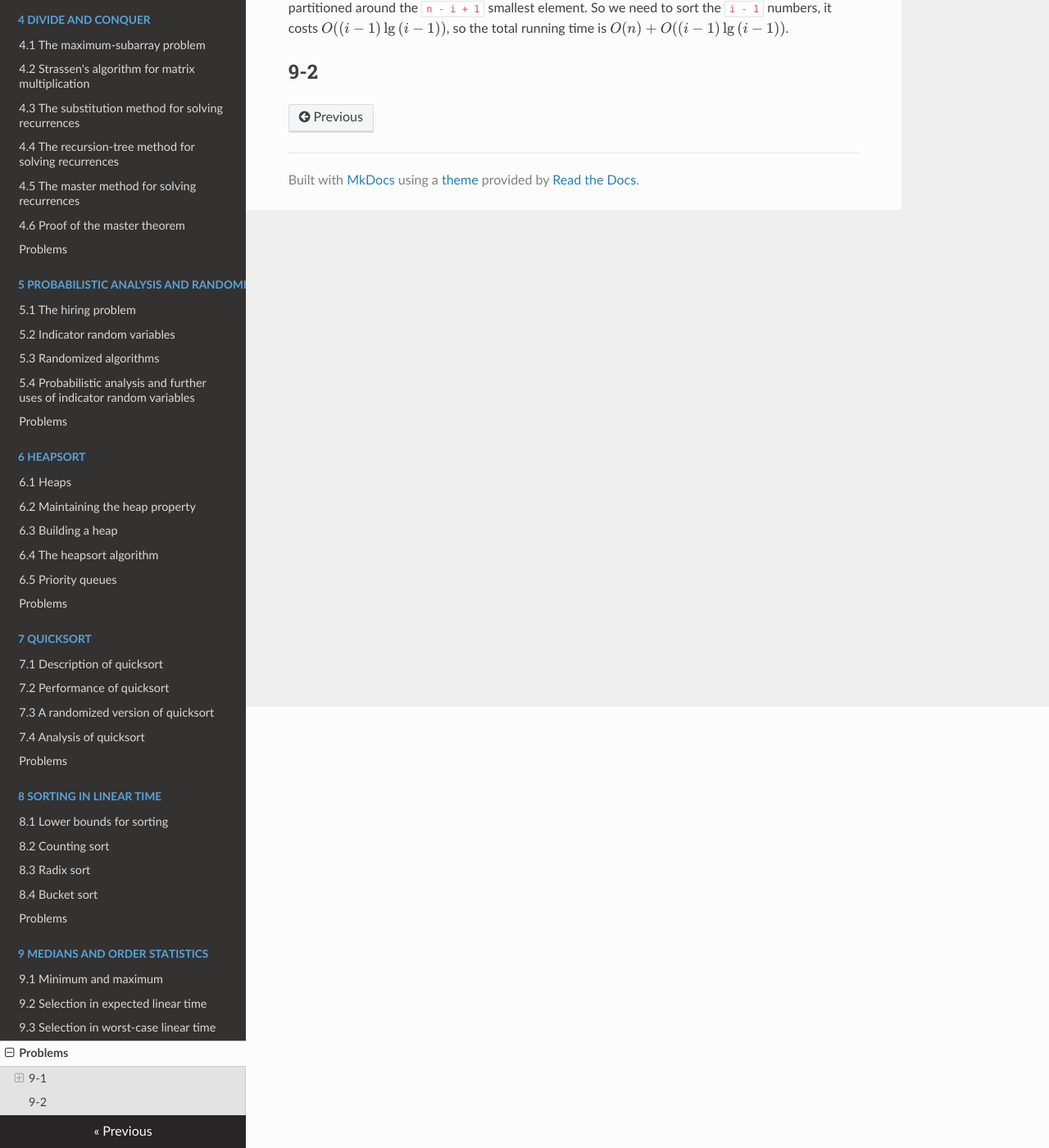
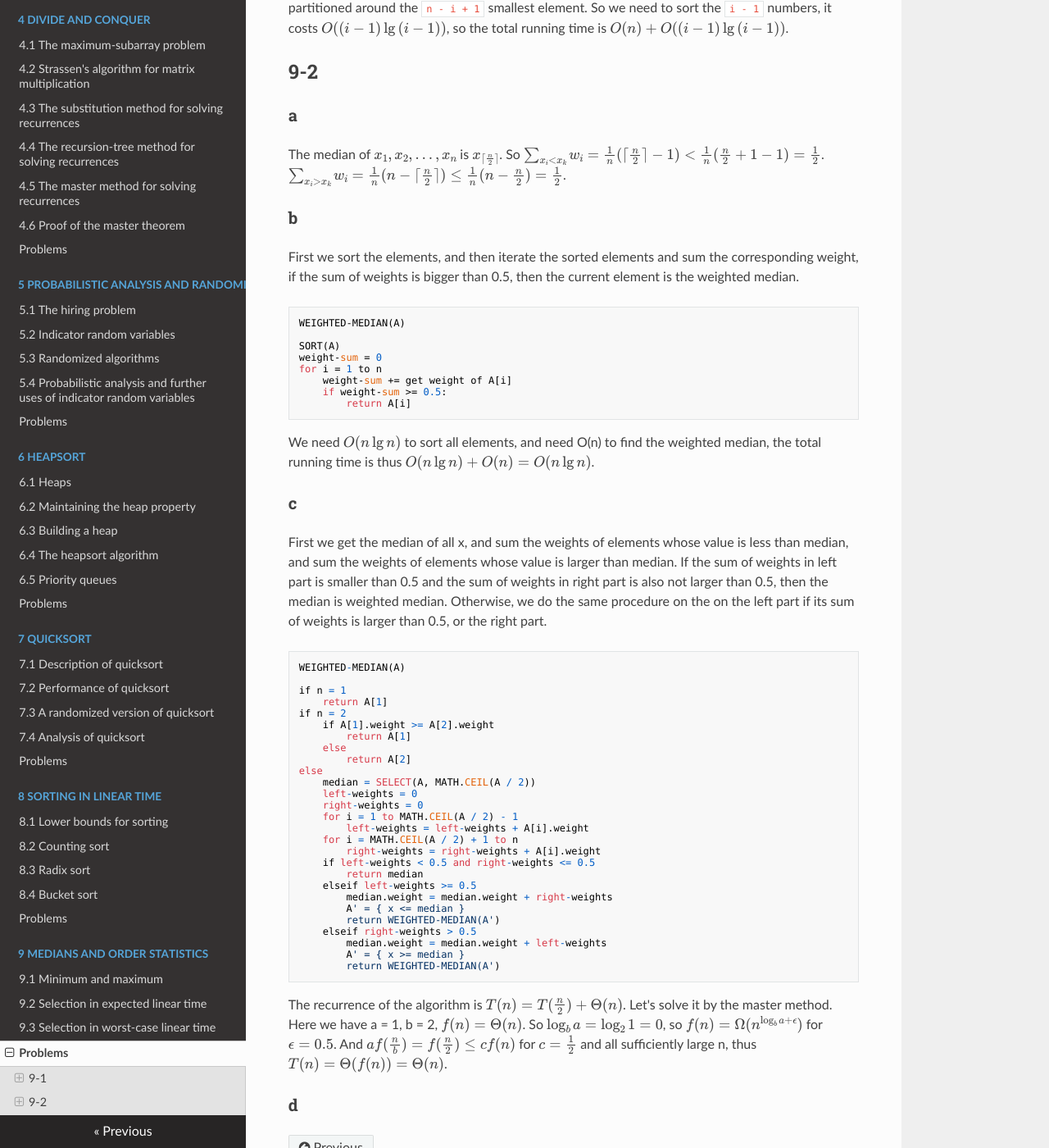
Before and after one commit to Frederick-S/Introduction-to-Algorithms-Notes, an MkDocs documentation site: the page built from docs/9-Medians-and-Order-Statistics/Problems.md, in a window 1280 px wide and 1400 px high, scrolled down 538 px. Shown: the whole window at 82% size. Built offline with MkDocs 1.6.1, drawn with Linux system fonts in a browser that asks for light colours; nearby versions of some CDN libraries; formulas are drawn with MathJax 3; old or Windows-style settings are respelled for this version of MkDocs.

Commit message:
Update problem 9-2

````diff
--- a/docs/9-Medians-and-Order-Statistics/Problems.md
+++ b/docs/9-Medians-and-Order-Statistics/Problems.md
@@ -10,3 +10,58 @@ It requires $O(n)$ to build a max-priority queue, the `EXTRACT-MAX` costs $O(\lg
 First we need to find the `n - i + 1` smallest element, this requires O(n). And the array is partitioned around the `n - i + 1` smallest element. So we need to sort the `i - 1` numbers, it costs $O((i - 1)\lg{(i - 1)})$, so the total running time is $O(n) + O((i - 1)\lg{(i - 1)})$.
 
 ## 9-2
+### a
+The median of $x_1, x_2, \ldots, x_n$ is $x_{\lceil \frac{n}{2} \rceil}$. So $\sum_{x_i < x_k} w_i = \frac{1}{n}(\lceil \frac{n}{2} \rceil - 1) < \frac{1}{n}(\frac{n}{2} + 1 - 1) = \frac{1}{2}$. $\sum_{x_i > x_k} w_i = \frac{1}{n}(n - \lceil \frac{n}{2} \rceil) \leq \frac{1}{n}(n - \frac{n}{2}) = \frac{1}{2}$.
+
+### b
+First we sort the elements, and then iterate the sorted elements and sum the corresponding weight, if the sum of weights is bigger than 0.5, then the current element is the weighted median.
+
+```
+WEIGHTED-MEDIAN(A)
+
+SORT(A)
+weight-sum = 0
+for i = 1 to n
+    weight-sum += get weight of A[i]
+    if weight-sum >= 0.5:
+        return A[i]
+```
+
+We need $O(n\lg{n})$ to sort all elements, and need O(n) to find the weighted median, the total running time is thus $O(n\lg{n}) + O(n) = O(n\lg{n})$.
+
+### c
+First we get the median of all x, and sum the weights of elements whose value is less than median, and sum the weights of elements whose value is larger than median. If the sum of weights in left part is smaller than 0.5 and the sum of weights in right part is also not larger than 0.5, then the median is weighted median. Otherwise, we do the same procedure on the on the left part if its sum of weights is larger than 0.5, or the right part.
+
+```
+WEIGHTED-MEDIAN(A)
+
+if n = 1
+    return A[1]
+if n = 2
+    if A[1].weight >= A[2].weight
+        return A[1]
+    else
+        return A[2]
+else
+    median = SELECT(A, MATH.CEIL(A / 2))
+    left-weights = 0
+    right-weights = 0
+    for i = 1 to MATH.CEIL(A / 2) - 1
+        left-weights = left-weights + A[i].weight
+    for i = MATH.CEIL(A / 2) + 1 to n
+        right-weights = right-weights + A[i].weight
+    if left-weights < 0.5 and right-weights <= 0.5
+        return median
+    elseif left-weights >= 0.5
+        median.weight = median.weight + right-weights
+        A' = { x <= median }
+        return WEIGHTED-MEDIAN(A')
+    elseif right-weights > 0.5
+        median.weight = median.weight + left-weights
+        A' = { x >= median }
+        return WEIGHTED-MEDIAN(A')
+```
+
+The recurrence of the algorithm is $T(n) = T(\frac{n}{2}) + \Theta(n)$. Let's solve it by the master method. Here we have a = 1, b = 2, $f(n) = \Theta(n)$. So $\log_b{a} = \log_2{1} = 0$, so $f(n) = \Omega(n^{\log_b{a} + \epsilon})$ for $\epsilon = 0.5$. And $af(\frac{n}{b}) = f(\frac{n}{2}) \leq cf(n)$ for $c = \frac{1}{2}$ and all sufficiently large n, thus $T(n) = \Theta(f(n)) = \Theta(n)$.
+
+### d
````
